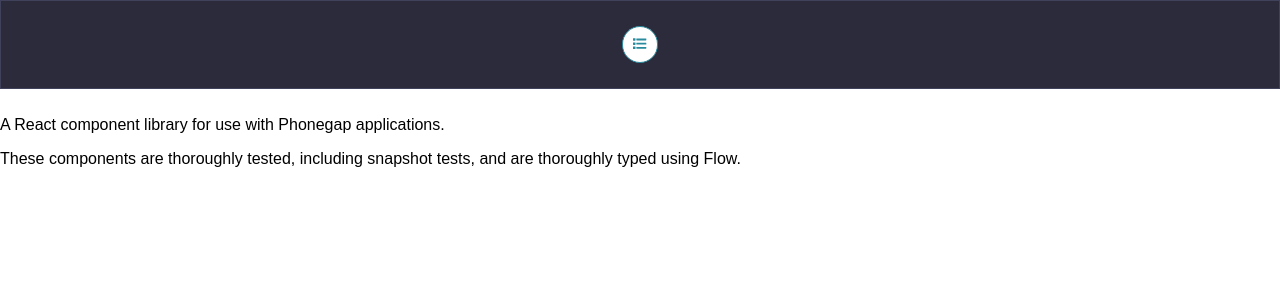
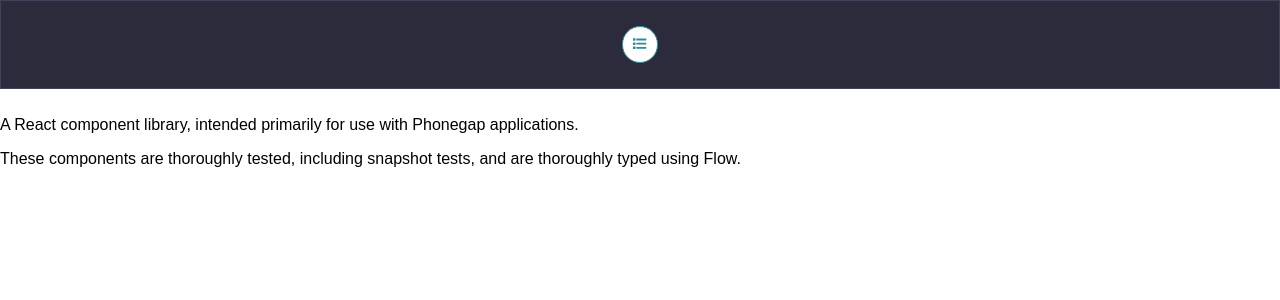
Before and after one commit to matthewbdaly/spectrum, a React app: page / in a window 1280 px wide. Shown: the top 300 px of the page. Built offline with nearby package versions, Linux system fonts and the light colour scheme.

Commit message:
Amended home page text

```diff
--- a/src/Pages/IndexPage.js
+++ b/src/Pages/IndexPage.js
@@ -4,7 +4,7 @@ class IndexPage extends Component {
   render() {
     return (
       <div>
-        <p>A React component library for use with Phonegap applications.</p>
+        <p>A React component library, intended primarily for use with Phonegap applications.</p>
         <p>These components are thoroughly tested, including snapshot tests, and are thoroughly typed using Flow.</p>
       </div>
     );
```
